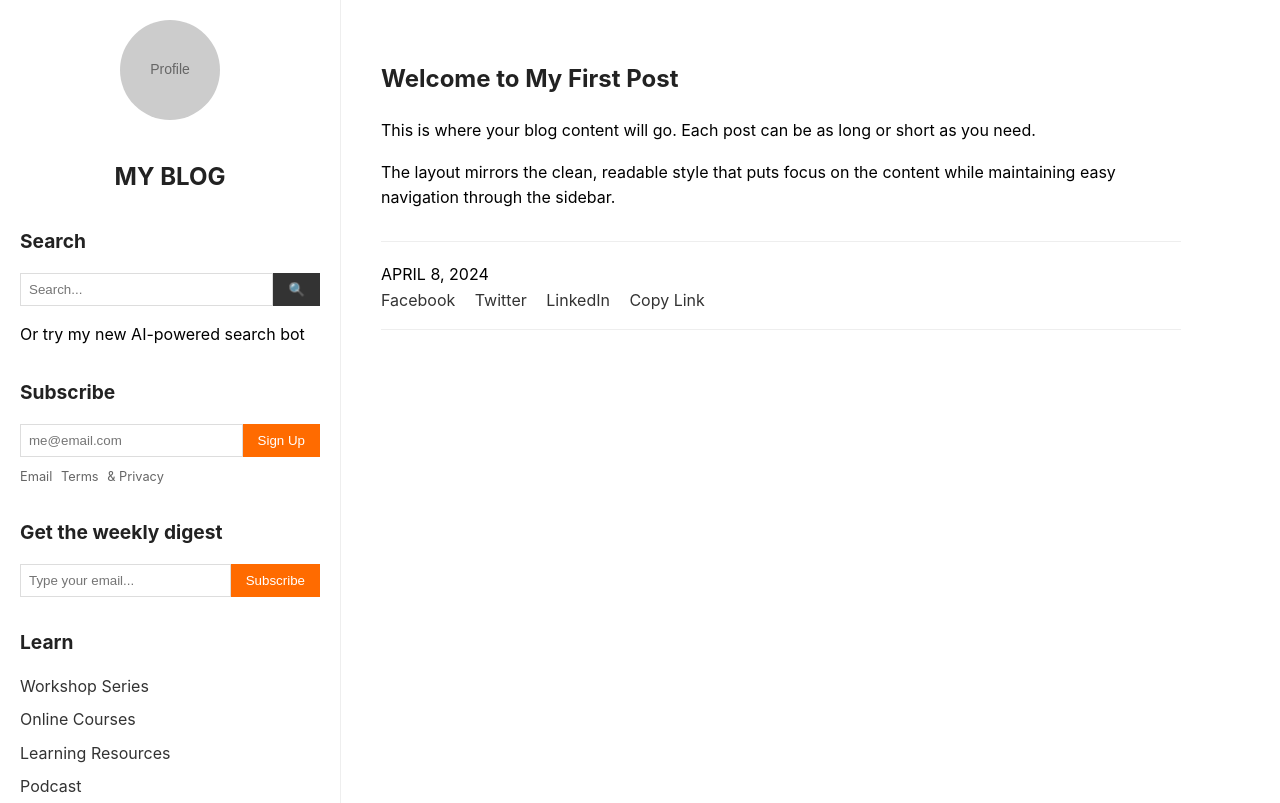
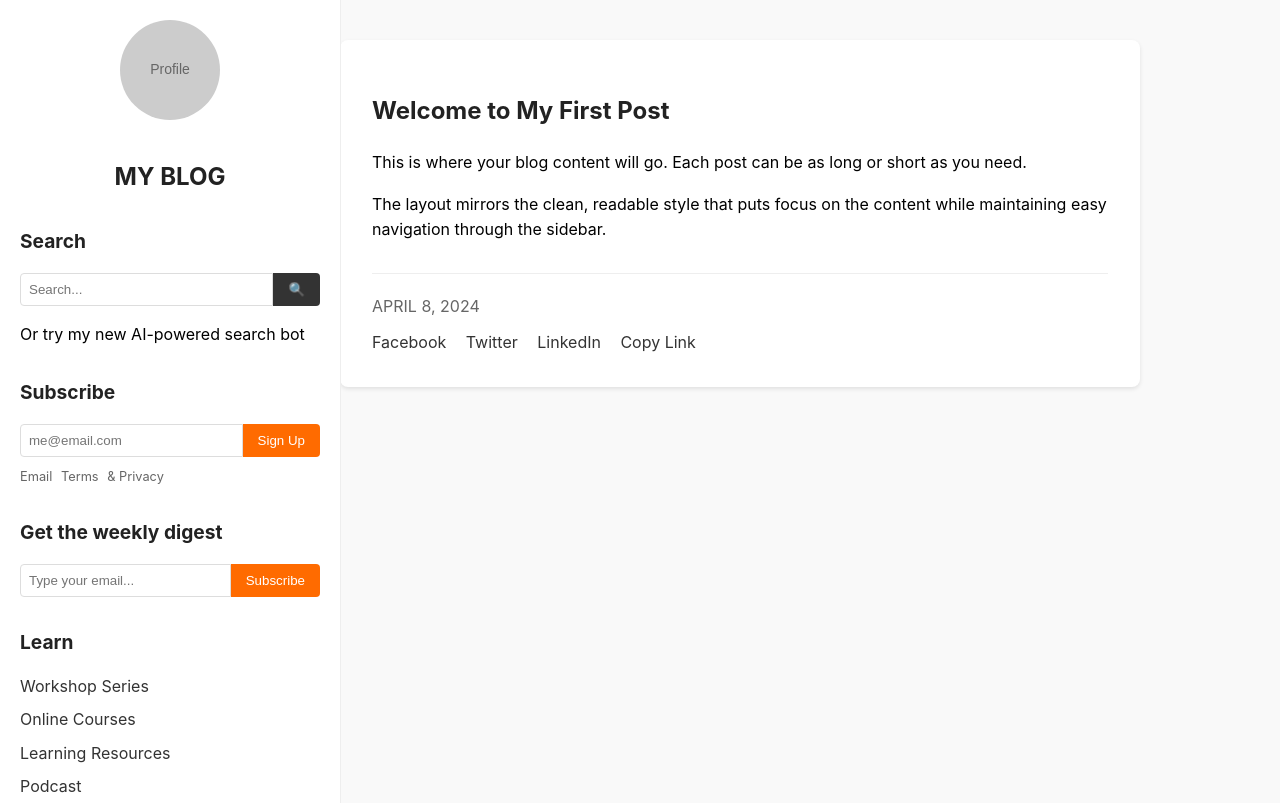
Before and after one commit to Kettlebell319/static-site, a website: page public/index.html in a window 1280 px wide. Shown: the top 803 px of the page. Drawn offline with Linux system fonts and the light colour scheme.

Commit message:
Update CSS with improved styling and fixed formatting

```diff
--- a/public/css/style.css
+++ b/public/css/style.css
@@ -3,6 +3,7 @@ body {
     padding: 0;
     font-family: -apple-system, BlinkMacSystemFont, "Segoe UI", Roboto, sans-serif;
     line-height: 1.6;
+    background: #f9f9f9;
 }
 
 .layout {
@@ -15,12 +16,16 @@ body {
     padding: 20px;
     background: #fff;
     border-right: 1px solid #eee;
+    position: fixed;
+    height: 100vh;
+    overflow-y: auto;
 }
 
 .main-content {
     flex: 1;
     padding: 40px;
     max-width: 800px;
+    margin-left: 300px;
 }
 
 .blog-header {
@@ -44,6 +49,7 @@ body {
     flex: 1;
     padding: 8px;
     border: 1px solid #ddd;
+    border-radius: 4px 0 0 4px;
 }
 
 .search-box button {
@@ -51,6 +57,8 @@ body {
     background: #333;
     color: white;
     border: none;
+    border-radius: 0 4px 4px 0;
+    cursor: pointer;
 }
 
 .email-signup {
@@ -62,6 +70,7 @@ body {
     flex: 1;
     padding: 8px;
     border: 1px solid #ddd;
+    border-radius: 4px 0 0 4px;
 }
 
 .email-signup button {
@@ -69,6 +78,8 @@ body {
     background: #ff6b00;
     color: white;
     border: none;
+    border-radius: 0 4px 4px 0;
+    cursor: pointer;
 }
 
 .terms-links {
@@ -84,6 +95,7 @@ body {
 h2 {
     font-size: 1.2em;
     margin-top: 30px;
+    color: #333;
 }
 
 ul {
@@ -98,18 +110,45 @@ ul li {
 ul li a {
     color: #333;
     text-decoration: none;
+    transition: color 0.2s;
+}
+
+ul li a:hover {
+    color: #ff6b00;
 }
 
 .post-meta {
     margin-top: 30px;
     padding-top: 20px;
     border-top: 1px solid #eee;
+    color: #666;
+}
+
+.social-links {
+    margin-top: 10px;
 }
 
 .social-links a {
     margin-right: 15px;
     color: #333;
     text-decoration: none;
+    transition: color 0.2s;
+}
+
+.social-links a:hover {
+    color: #ff6b00;
+}
+
+h1, h2, h3 {
+    color: #222;
+}
+
+.blog-post {
+    margin-bottom: 2rem;
+    padding: 2rem;
+    background: #fff;
+    border-radius: 8px;
+    box-shadow: 0 2px 4px rgba(0,0,0,0.1);
 }
 
 nav {
@@ -128,13 +167,3 @@ nav a {
 nav a:hover {
     color: #0066cc;
 }
-
-h1, h2, h3 {
-    color: #222;
-}
-
-.blog-post {
-    margin-bottom: 2rem;
-    padding-bottom: 1rem;
-    border-bottom: 1px solid #eee;
-}
```
